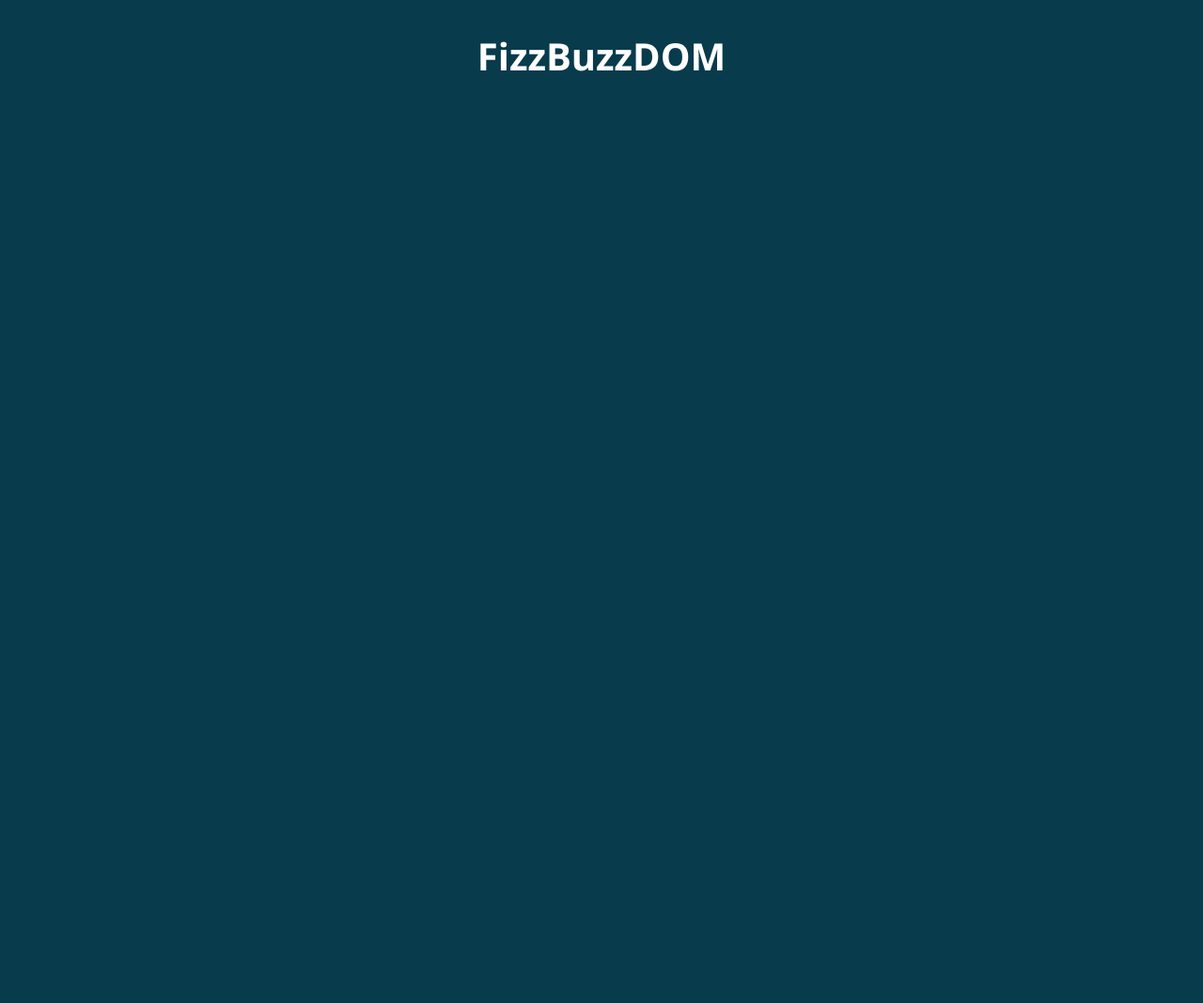
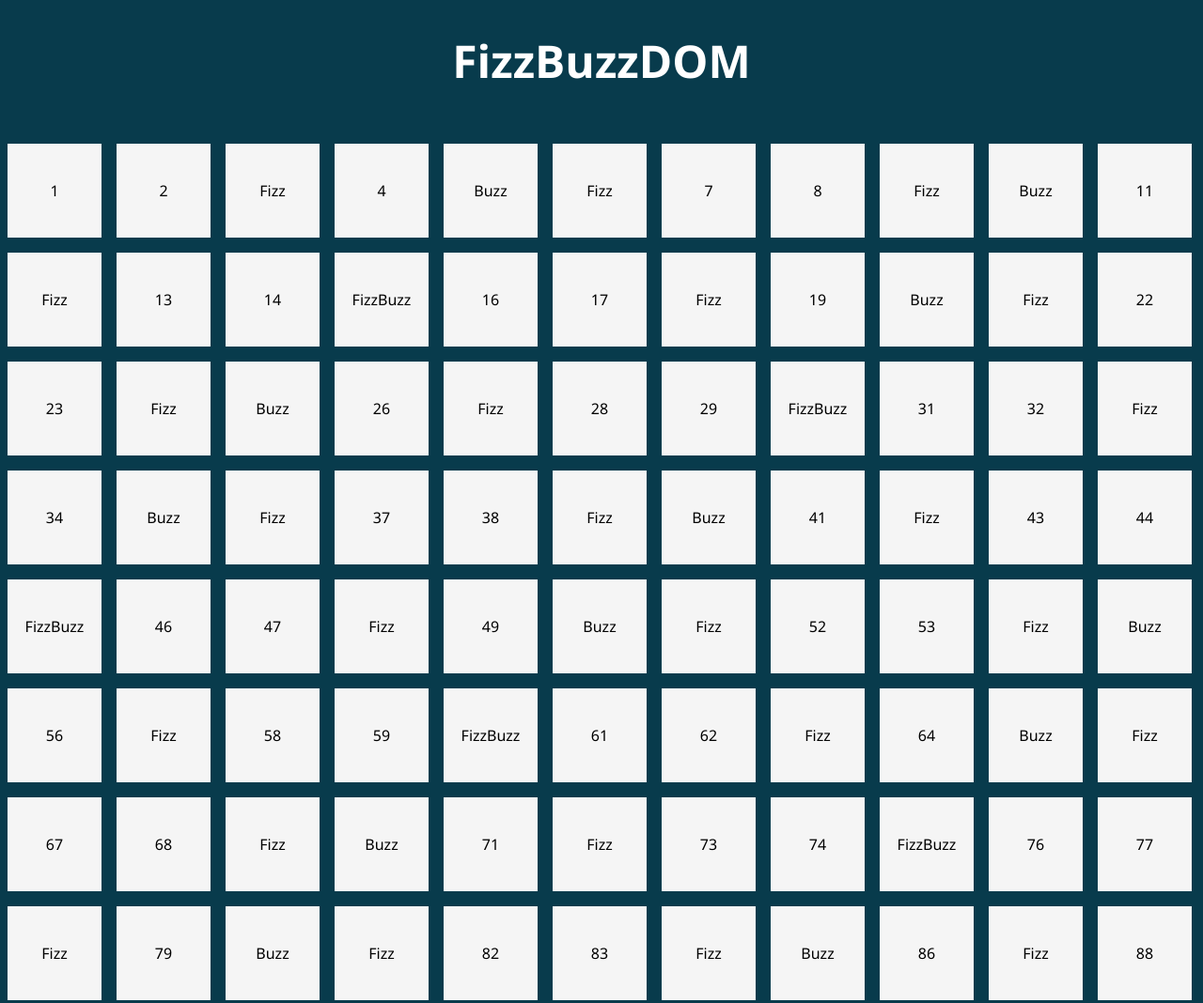
Before and after one commit to Paparellav/js-fizzbuzzdom, a plain HTML site: page index.html in a window 1280 px wide. Shown: the top 1068 px of the page at 94% size. Before the commit the page ends 800 px from the top, so only its background shows below. Drawn offline with Linux system fonts and the light colour scheme.

Commit message:
step 2 completed

```diff
--- a/css/style.css
+++ b/css/style.css
@@ -18,10 +18,21 @@ body {
 
 .row {
     display: flex;
+    flex-wrap: wrap;
 }
 
 .container h1 {
+    margin-bottom: 3rem;
     text-align: center;
-    font-size: 2.5rem;
+    font-size: 3rem;
     color: white;
 }
+
+.box {
+    width: 100px;
+    height: 100px;
+    text-align: center;
+    line-height: 100px;
+    background-color: whitesmoke;
+    margin: .5rem .5rem;
+}
--- a/js/script.js
+++ b/js/script.js
@@ -13,4 +13,5 @@ for (let i = 1; i <= 100; i++) {
     }
 
     console.log(numberX);
+    document.querySelector('.row').innerHTML += `<div class ="box">${numberX}</div>`;
 }
```
